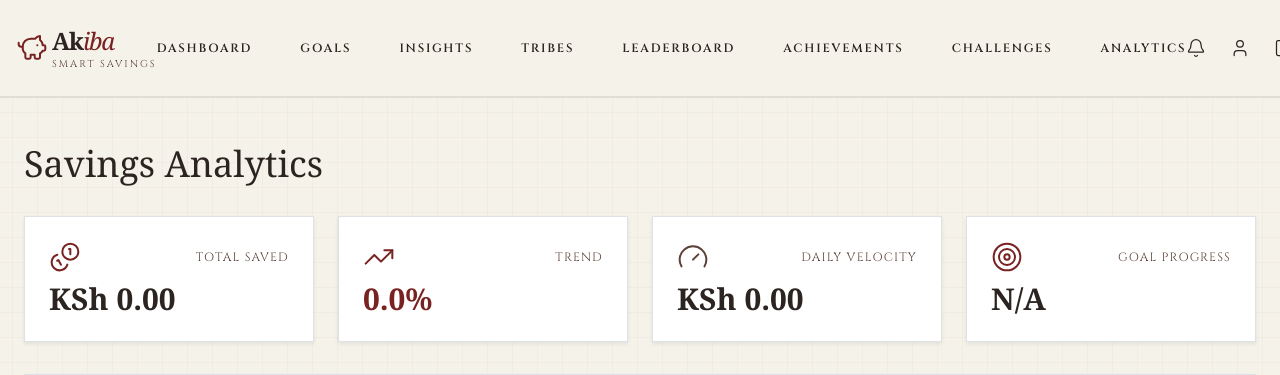
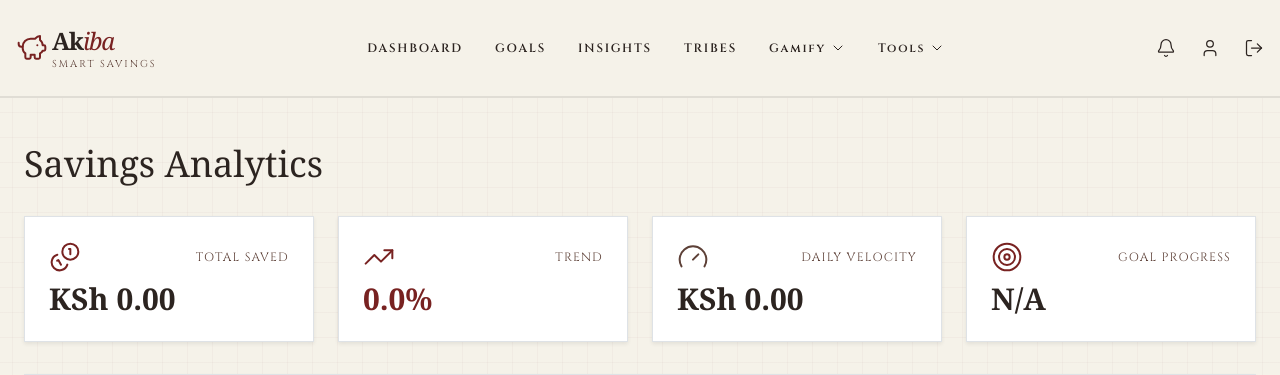
Before and after one commit to AmedDavid/Akiba, a Django app: page /analytics/ in a window 1280 px wide. Shown: the top 375 px of the page. Run offline with Django 4.2, Linux system fonts and the light colour scheme; the visitor is signed in with stand-in values (Sample User, id 1); data that the repository does not hold is empty; some libraries are stand-ins or nearby versions; some web fonts are replaced.

Commit message:
refactor: reorganize navbar with dropdown menus
- Grouped navigation links into logical categories
- Main nav: Dashboard, Goals, Insights, Tribes (always visible)
- Gamification dropdown: Achievements, Challenges, Leaderboard
- Tools dropdown: Analytics, Budget, Calculator, Recurring Plans, Goal Templates
- Mobile menu organized with section headers
- Reduced navbar clutter while maintaining all functionality
- Added hover effects and icons to dropdown items

```diff
--- a/templates/base.html
+++ b/templates/base.html
@@ -71,7 +71,8 @@
 
             {% if user.is_authenticated %}
             <!-- Desktop Navigation -->
-            <div class="hidden md:flex items-center gap-8 lg:gap-12 text-xs font-bold text-vintage-dark tracking-[0.15em] uppercase font-display">
+            <div class="hidden md:flex items-center gap-6 lg:gap-8 text-xs font-bold text-vintage-dark tracking-[0.15em] uppercase font-display">
+                <!-- Main Navigation -->
                 <a href="{% url 'dashboard' %}" class="hover:text-vintage-red transition-colors relative group">
                     Dashboard
                     <span class="absolute -bottom-1 left-0 w-0 h-0.5 bg-vintage-red transition-all group-hover:w-full"></span>
@@ -88,22 +89,62 @@
                     Tribes
                     <span class="absolute -bottom-1 left-0 w-0 h-0.5 bg-vintage-red transition-all group-hover:w-full"></span>
                 </a>
-                <a href="{% url 'leaderboard' %}" class="hover:text-vintage-red transition-colors relative group">
+
+                <!-- Gamification Dropdown -->
+                <div class="relative group">
+                    <button class="hover:text-vintage-red transition-colors flex items-center gap-1">
+                        Gamify
+                        <i data-lucide="chevron-down" class="w-4 h-4 transition-transform group-hover:rotate-180"></i>
+                    </button>
+                    <div class="absolute top-full left-0 mt-2 w-48 bg-[#F5F2E9] border-2 border-vintage-dark/20 shadow-lg opacity-0 invisible group-hover:opacity-100 group-hover:visible transition-all z-50">
+                        <div class="py-2">
+                            <a href="{% url 'achievements' %}" class="block px-4 py-2 hover:bg-vintage-red/10 hover:text-vintage-red transition-colors text-sm">
+                                <i data-lucide="award" class="w-4 h-4 inline-block mr-2"></i>
+                                Achievements
+                            </a>
+                            <a href="{% url 'challenges' %}" class="block px-4 py-2 hover:bg-vintage-red/10 hover:text-vintage-red transition-colors text-sm">
+                                <i data-lucide="target" class="w-4 h-4 inline-block mr-2"></i>
+                                Challenges
+                            </a>
+                            <a href="{% url 'leaderboard' %}" class="block px-4 py-2 hover:bg-vintage-red/10 hover:text-vintage-red transition-colors text-sm">
+                                <i data-lucide="trophy" class="w-4 h-4 inline-block mr-2"></i>
                                 Leaderboard
-                    <span class="absolute -bottom-1 left-0 w-0 h-0.5 bg-vintage-red transition-all group-hover:w-full"></span>
                             </a>
-                <a href="{% url 'achievements' %}" class="hover:text-vintage-red transition-colors relative group">
-                    Achievements
-                    <span class="absolute -bottom-1 left-0 w-0 h-0.5 bg-vintage-red transition-all group-hover:w-full"></span>
+                        </div>
+                    </div>
+                </div>
+
+                <!-- Tools Dropdown -->
+                <div class="relative group">
+                    <button class="hover:text-vintage-red transition-colors flex items-center gap-1">
+                        Tools
+                        <i data-lucide="chevron-down" class="w-4 h-4 transition-transform group-hover:rotate-180"></i>
+                    </button>
+                    <div class="absolute top-full left-0 mt-2 w-48 bg-[#F5F2E9] border-2 border-vintage-dark/20 shadow-lg opacity-0 invisible group-hover:opacity-100 group-hover:visible transition-all z-50">
+                        <div class="py-2">
+                            <a href="{% url 'analytics' %}" class="block px-4 py-2 hover:bg-vintage-red/10 hover:text-vintage-red transition-colors text-sm">
+                                <i data-lucide="bar-chart" class="w-4 h-4 inline-block mr-2"></i>
+                                Analytics
                             </a>
-                <a href="{% url 'challenges' %}" class="hover:text-vintage-red transition-colors relative group">
-                    Challenges
-                    <span class="absolute -bottom-1 left-0 w-0 h-0.5 bg-vintage-red transition-all group-hover:w-full"></span>
+                            <a href="{% url 'budget' %}" class="block px-4 py-2 hover:bg-vintage-red/10 hover:text-vintage-red transition-colors text-sm">
+                                <i data-lucide="wallet" class="w-4 h-4 inline-block mr-2"></i>
+                                Budget
                             </a>
-                <a href="{% url 'analytics' %}" class="hover:text-vintage-red transition-colors relative group">
-                    Analytics
-                    <span class="absolute -bottom-1 left-0 w-0 h-0.5 bg-vintage-red transition-all group-hover:w-full"></span>
+                            <a href="{% url 'calculator' %}" class="block px-4 py-2 hover:bg-vintage-red/10 hover:text-vintage-red transition-colors text-sm">
+                                <i data-lucide="calculator" class="w-4 h-4 inline-block mr-2"></i>
+                                Calculator
                             </a>
+                            <a href="{% url 'recurring_plans' %}" class="block px-4 py-2 hover:bg-vintage-red/10 hover:text-vintage-red transition-colors text-sm">
+                                <i data-lucide="repeat" class="w-4 h-4 inline-block mr-2"></i>
+                                Recurring Plans
+                            </a>
+                            <a href="{% url 'goal_templates' %}" class="block px-4 py-2 hover:bg-vintage-red/10 hover:text-vintage-red transition-colors text-sm">
+                                <i data-lucide="file-text" class="w-4 h-4 inline-block mr-2"></i>
+                                Goal Templates
+                            </a>
+                        </div>
+                    </div>
+                </div>
             </div>
 
             <!-- Desktop User Actions -->
@@ -141,8 +182,9 @@
             </div>
 
             <!-- Mobile Menu Dropdown -->
-            <div id="mobile-menu" class="hidden md:hidden absolute top-full left-0 right-0 bg-[#F5F2E9] border-b-2 border-vintage-dark/10 shadow-lg">
+            <div id="mobile-menu" class="hidden md:hidden absolute top-full left-0 right-0 bg-[#F5F2E9] border-b-2 border-vintage-dark/10 shadow-lg max-h-[80vh] overflow-y-auto">
                 <div class="px-4 py-4 space-y-1">
+                    <!-- Main Navigation -->
                     <a href="{% url 'dashboard' %}" class="block py-3 px-4 text-sm font-bold text-vintage-dark tracking-[0.15em] uppercase font-display hover:bg-vintage-dark/5 hover:text-vintage-red transition-colors border-l-2 border-transparent hover:border-vintage-red">
                         Dashboard
                     </a>
@@ -155,31 +197,49 @@
                     <a href="{% url 'tribes' %}" class="block py-3 px-4 text-sm font-bold text-vintage-dark tracking-[0.15em] uppercase font-display hover:bg-vintage-dark/5 hover:text-vintage-red transition-colors border-l-2 border-transparent hover:border-vintage-red">
                         Tribes
                     </a>
-                    <a href="{% url 'leaderboard' %}" class="block py-3 px-4 text-sm font-bold text-vintage-dark tracking-[0.15em] uppercase font-display hover:bg-vintage-dark/5 hover:text-vintage-red transition-colors border-l-2 border-transparent hover:border-vintage-red">
+
+                    <!-- Gamification Section -->
+                    <div class="border-t border-vintage-dark/10 mt-2 pt-2">
+                        <p class="px-4 py-2 text-xs font-display uppercase tracking-widest text-vintage-brown">Gamification</p>
+                        <a href="{% url 'achievements' %}" class="block py-2 px-6 text-sm font-bold text-vintage-dark tracking-[0.15em] uppercase font-display hover:bg-vintage-dark/5 hover:text-vintage-red transition-colors border-l-2 border-transparent hover:border-vintage-red">
+                            Achievements
+                        </a>
+                        <a href="{% url 'challenges' %}" class="block py-2 px-6 text-sm font-bold text-vintage-dark tracking-[0.15em] uppercase font-display hover:bg-vintage-dark/5 hover:text-vintage-red transition-colors border-l-2 border-transparent hover:border-vintage-red">
+                            Challenges
+                        </a>
+                        <a href="{% url 'leaderboard' %}" class="block py-2 px-6 text-sm font-bold text-vintage-dark tracking-[0.15em] uppercase font-display hover:bg-vintage-dark/5 hover:text-vintage-red transition-colors border-l-2 border-transparent hover:border-vintage-red">
                             Leaderboard
                         </a>
-                    <a href="{% url 'achievements' %}" class="block py-3 px-4 text-sm font-bold text-vintage-dark tracking-[0.15em] uppercase font-display hover:bg-vintage-dark/5 hover:text-vintage-red transition-colors border-l-2 border-transparent hover:border-vintage-red">
-                        Achievements
-                    </a>
-                    <a href="{% url 'challenges' %}" class="block py-3 px-4 text-sm font-bold text-vintage-dark tracking-[0.15em] uppercase font-display hover:bg-vintage-dark/5 hover:text-vintage-red transition-colors border-l-2 border-transparent hover:border-vintage-red">
-                        Challenges
-                    </a>
-                    <a href="{% url 'analytics' %}" class="block py-3 px-4 text-sm font-bold text-vintage-dark tracking-[0.15em] uppercase font-display hover:bg-vintage-dark/5 hover:text-vintage-red transition-colors border-l-2 border-transparent hover:border-vintage-red">
+                    </div>
+
+                    <!-- Tools Section -->
+                    <div class="border-t border-vintage-dark/10 mt-2 pt-2">
+                        <p class="px-4 py-2 text-xs font-display uppercase tracking-widest text-vintage-brown">Tools</p>
+                        <a href="{% url 'analytics' %}" class="block py-2 px-6 text-sm font-bold text-vintage-dark tracking-[0.15em] uppercase font-display hover:bg-vintage-dark/5 hover:text-vintage-red transition-colors border-l-2 border-transparent hover:border-vintage-red">
                             Analytics
                         </a>
-                    <a href="{% url 'budget' %}" class="block py-3 px-4 text-sm font-bold text-vintage-dark tracking-[0.15em] uppercase font-display hover:bg-vintage-dark/5 hover:text-vintage-red transition-colors border-l-2 border-transparent hover:border-vintage-red">
+                        <a href="{% url 'budget' %}" class="block py-2 px-6 text-sm font-bold text-vintage-dark tracking-[0.15em] uppercase font-display hover:bg-vintage-dark/5 hover:text-vintage-red transition-colors border-l-2 border-transparent hover:border-vintage-red">
                             Budget
                         </a>
-                    <a href="{% url 'calculator' %}" class="block py-3 px-4 text-sm font-bold text-vintage-dark tracking-[0.15em] uppercase font-display hover:bg-vintage-dark/5 hover:text-vintage-red transition-colors border-l-2 border-transparent hover:border-vintage-red">
+                        <a href="{% url 'calculator' %}" class="block py-2 px-6 text-sm font-bold text-vintage-dark tracking-[0.15em] uppercase font-display hover:bg-vintage-dark/5 hover:text-vintage-red transition-colors border-l-2 border-transparent hover:border-vintage-red">
                             Calculator
                         </a>
+                        <a href="{% url 'recurring_plans' %}" class="block py-2 px-6 text-sm font-bold text-vintage-dark tracking-[0.15em] uppercase font-display hover:bg-vintage-dark/5 hover:text-vintage-red transition-colors border-l-2 border-transparent hover:border-vintage-red">
+                            Recurring Plans
+                        </a>
+                        <a href="{% url 'goal_templates' %}" class="block py-2 px-6 text-sm font-bold text-vintage-dark tracking-[0.15em] uppercase font-display hover:bg-vintage-dark/5 hover:text-vintage-red transition-colors border-l-2 border-transparent hover:border-vintage-red">
+                            Goal Templates
+                        </a>
+                    </div>
+
+                    <!-- User Section -->
+                    <div class="border-t border-vintage-dark/10 mt-2 pt-2">
                         <a href="{% url 'notifications' %}" class="block py-3 px-4 text-sm font-bold text-vintage-dark tracking-[0.15em] uppercase font-display hover:bg-vintage-dark/5 hover:text-vintage-red transition-colors border-l-2 border-transparent hover:border-vintage-red relative">
                             Notifications
                             {% if unread_count > 0 %}
                             <span class="absolute right-4 top-1/2 -translate-y-1/2 bg-vintage-red text-white text-[10px] font-bold rounded-full w-5 h-5 flex items-center justify-center">{{ unread_count }}</span>
                             {% endif %}
                         </a>
-                    <div class="border-t border-vintage-dark/10 mt-2 pt-2">
                         <a href="{% url 'logout' %}" class="block py-3 px-4 text-sm font-bold text-vintage-red tracking-[0.15em] uppercase font-display hover:bg-vintage-red/10 transition-colors">
                             Logout
                         </a>
```
Lines whose indentation alone changed are shown as unchanged.
